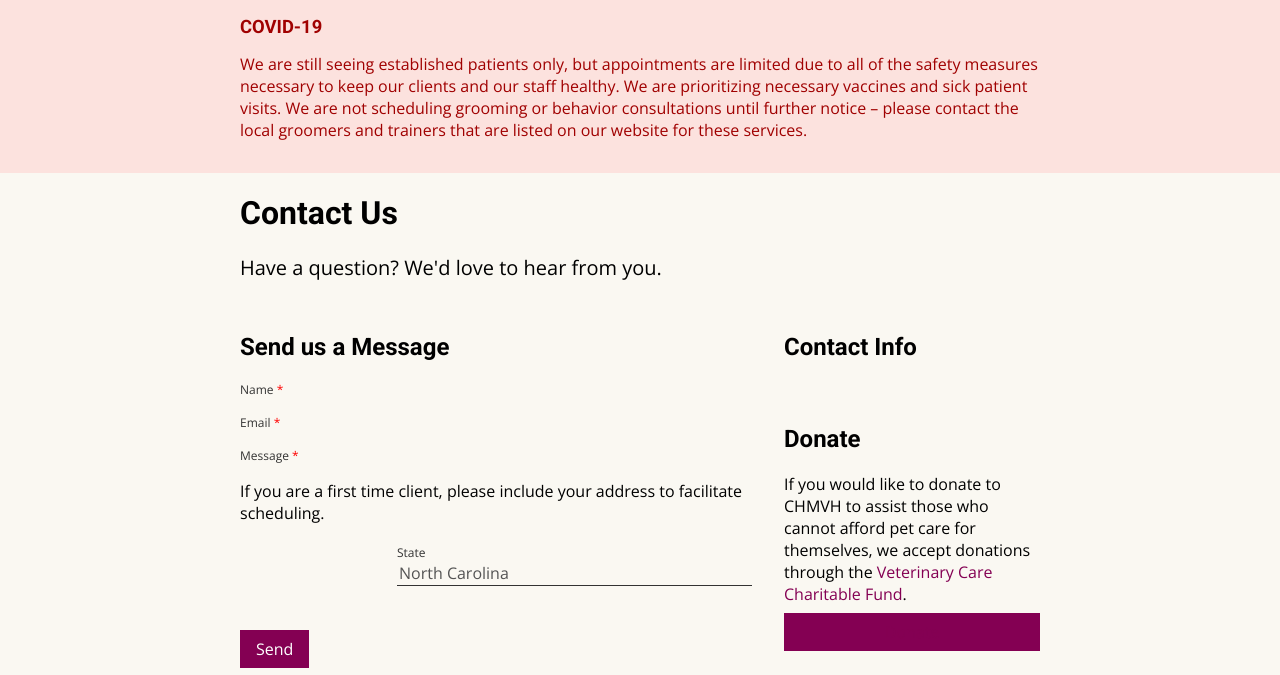
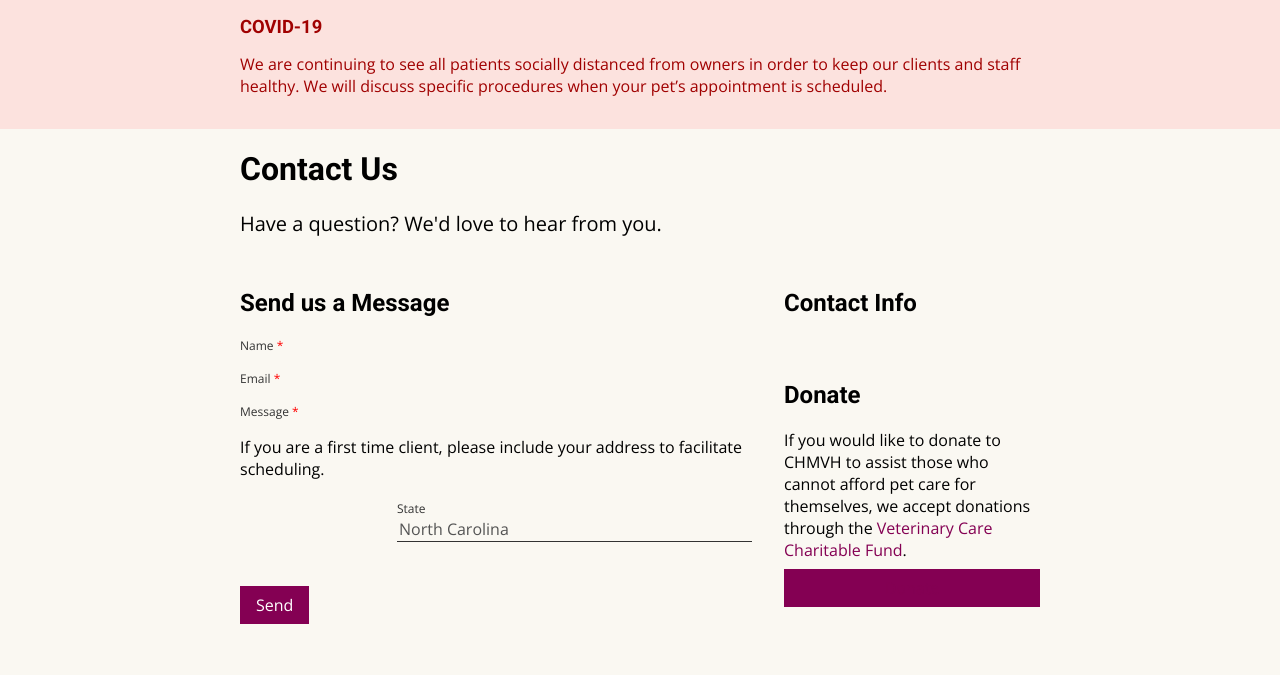
Before and after one commit to chmvh/chmvh-website, a Django app: template chmvh_website/contact/templates/contact/contact.html in a window 1280 px wide. Shown: the part 57-732 px from the top of the page. Run offline with Django 3.2, Linux system fonts and the light colour scheme; the template is opened without the code that fills it, so the values that code supplies are empty; style sheets or scripts are compiled from the project's sources; some libraries are stand-ins or nearby versions.

Commit message:
Update COVID banner text.

```diff
--- a/chmvh_website/templates/snippets/covid-banner.html
+++ b/chmvh_website/templates/snippets/covid-banner.html
@@ -2,12 +2,9 @@
   <div class="container">
     <h3 class="banner__title">COVID-19</h3>
     <p>
-      We are still seeing established patients only, but appointments are
-      limited due to all of the safety measures necessary to keep our clients
-      and our staff healthy. We are prioritizing necessary vaccines and sick
-      patient visits. We are not scheduling grooming or behavior consultations
-      until further notice – please contact the local groomers and trainers that
-      are listed on our website for these services.
+      We are continuing to see all patients socially distanced from owners in
+	    order to keep our clients and staff healthy. We will discuss specific
+	    procedures when your pet’s appointment is scheduled.
     </p>
   </div>
 </section>
```
